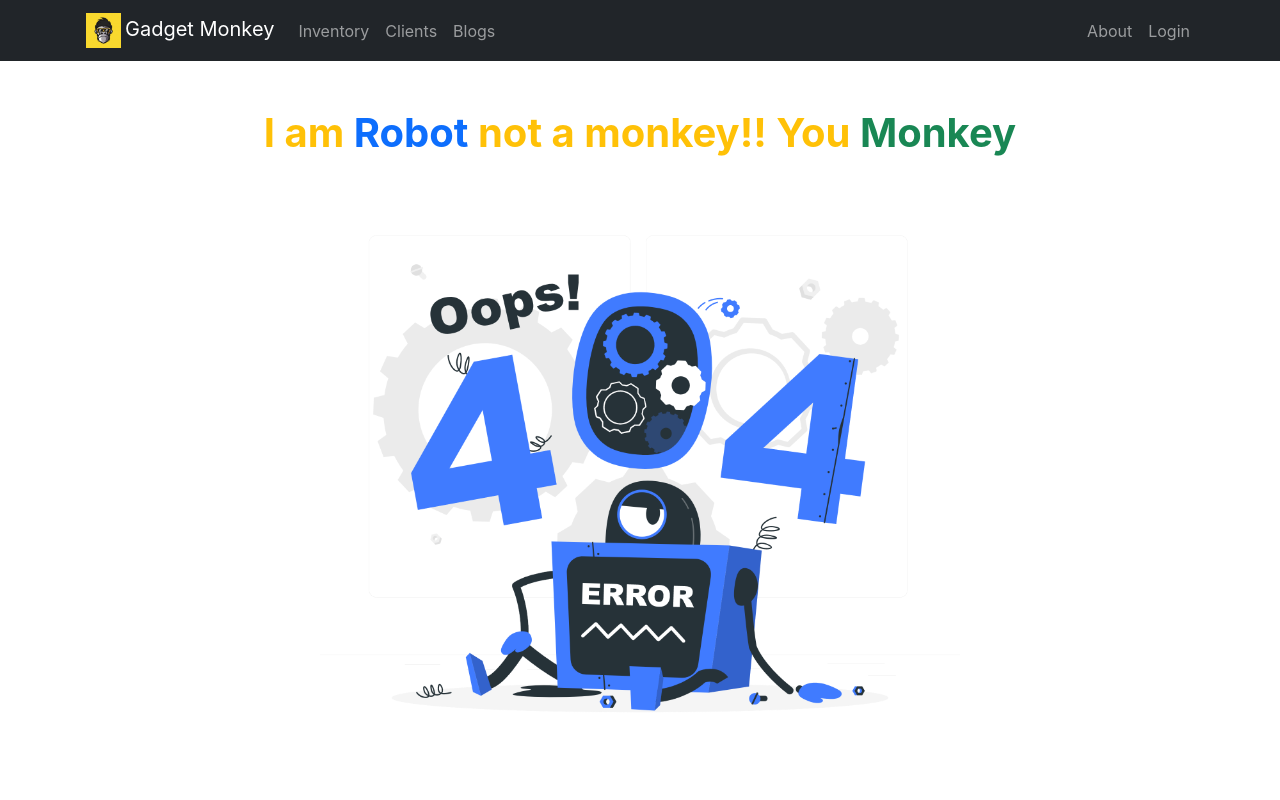
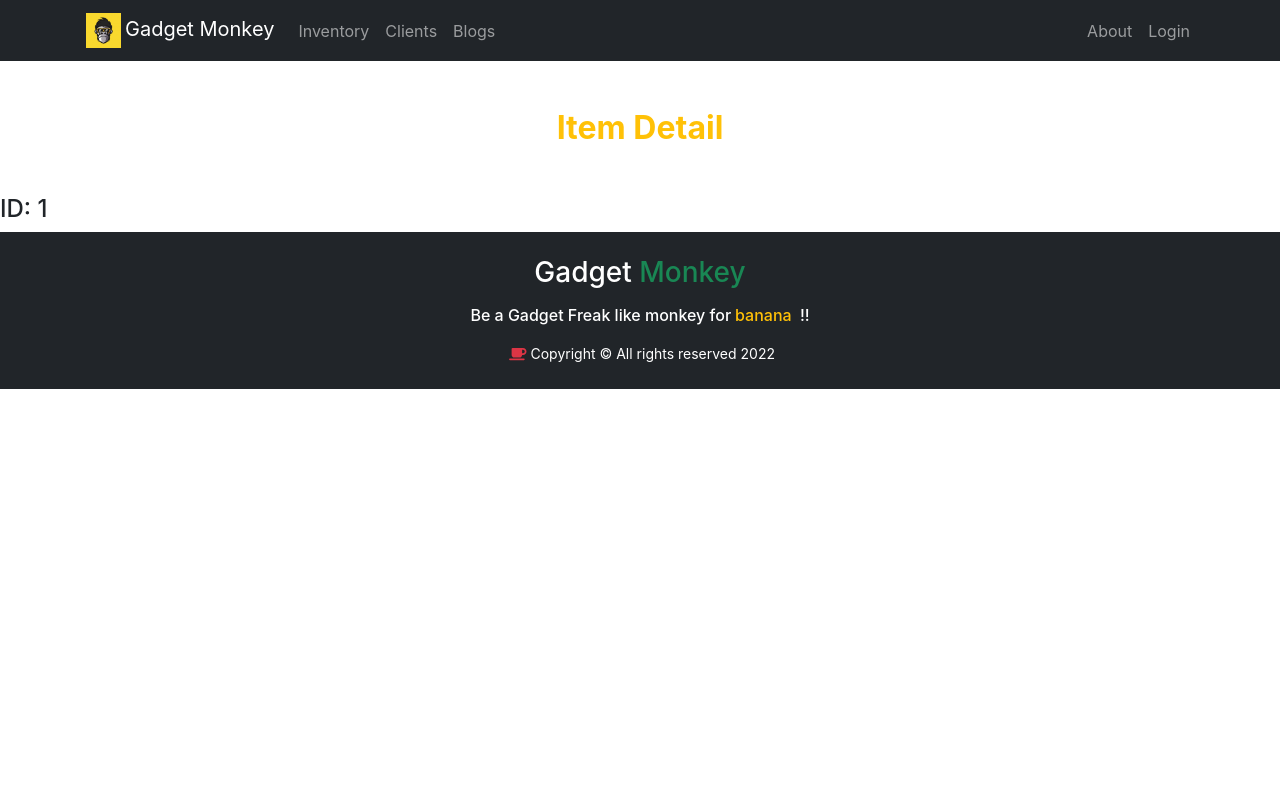
Before and after one commit to MrRonnie/Warehouse-Management-Client, a React (Create React App) app: page /item/1 in a window 1280 px wide. Shown: the top 800 px of the page. Built offline with nearby package versions, Linux system fonts and the light colour scheme.

Commit message:
item detail id param

```diff
--- a/public/Items.json
+++ b/public/Items.json
@@ -4,7 +4,7 @@
         "category": "Men's Sneaker",
         "name": "ULTRABOOST 22 SHOES",
         "supplier": "Addidas",
-        "description": "Over ear headphones",
+        "description": "Over ear headphones for the price a real bargain",
         "price": 420,
         "stock": 20,
         "img": "https://assets.adidas.com/images/h_840,f_auto,q_auto,fl_lossy,c_fill,g_auto/fbaf991a78bc4896a3e9ad7800abcec6_9366/Ultraboost_22_Shoes_Black_GZ0127_01_standard.jpg",
--- a/src/App.js
+++ b/src/App.js
@@ -8,6 +8,7 @@ import About from "./components/About/About";
 import Blogs from "./components/Blogs/Blogs";
 import Login from "./components/Login/Login/Login";
 import Register from "./components/Login/Register/Register";
+import ItemDetail from "./components/ItemDetail/ItemDetail";
 
 function App() {
   return (
@@ -16,6 +17,7 @@ function App() {
       <Routes>
         <Route path="/" element={<Home></Home>} />
         <Route path="/home" element={<Home></Home>} />
+        <Route path="/item/:itemId" element={<ItemDetail></ItemDetail>}></Route>
         <Route path="/blogs" element={<Blogs></Blogs>}></Route>
         <Route path="/about" element={<About></About>}></Route>
         <Route path="/login" element={<Login></Login>}></Route>
--- a/src/components/Home/Item/Item.js
+++ b/src/components/Home/Item/Item.js
@@ -1,9 +1,15 @@
 import React from "react";
 import { Button, Card } from "react-bootstrap";
+import { useNavigate } from "react-router-dom";
 import "./Item.css";
 
 const Item = ({ item }) => {
   const { id, name, img, description, price, quantity, supplier, stock } = item;
+  const navigate = useNavigate();
+
+  const navigateToItemDetail = (id) => {
+    navigate(`/item/${id}`);
+  };
 
   return (
     <Card className="item-card text-center shadow rounded  mt-3 mx-auto ">
@@ -23,7 +29,12 @@ const Item = ({ item }) => {
           <br />
           <small>Quantity: {quantity}</small>
         </p>
-        <Button className="btn btn-warning w-75 mx-auto mb-3">Update</Button>
+        <Button
+          onClick={() => navigateToItemDetail(id)}
+          className="btn btn-warning w-75 mx-auto mb-3"
+        >
+          Update
+        </Button>
       </Card>
     </Card>
   );
--- a/src/components/Home/Items/Items.js
+++ b/src/components/Home/Items/Items.js
@@ -1,7 +1,9 @@
 import React, { useEffect, useState } from "react";
 import { Button } from "react-bootstrap";
+import { FontAwesomeIcon } from "@fortawesome/react-fontawesome";
 import Item from "../Item/Item";
 import "./Items.css";
+import { faArrowRight } from "@fortawesome/free-solid-svg-icons";
 
 const Items = () => {
   const [items, setItems] = useState([]);
@@ -23,9 +25,13 @@ const Items = () => {
           ))}
         </div>
       </div>
-      <div className="w-100 mx-auto text-end mt-3 mb-5">
-        <Button className=" fs-5  mb-3" variant="outline-primary link">
+      <div className="w-100 mx-auto text-end mt-4 mb-5">
+        <Button className=" fs-5  mb-3 text-decoration-none " variant="link">
           Manage Inventories
+          <FontAwesomeIcon
+            className="mx-2 px-2 text-primary"
+            icon={faArrowRight}
+          />
         </Button>
       </div>
     </div>
--- /dev/null
+++ b/src/components/ItemDetail/ItemDetail.js
@@ -0,0 +1,16 @@
+import React from "react";
+import { useParams } from "react-router-dom";
+
+const ItemDetail = () => {
+  const { itemId } = useParams();
+  return (
+    <div>
+      <h2 className="items-title mt-5 mb-5 text-warning fw-bold">
+        Item Detail
+      </h2>
+      <h4> ID: {itemId}</h4>
+    </div>
+  );
+};
+
+export default ItemDetail;
```
